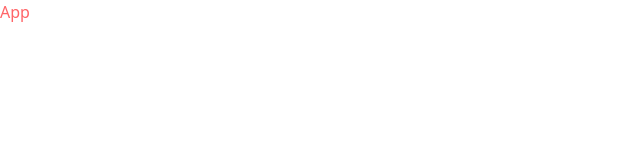
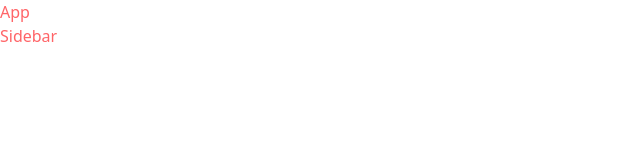
Before and after one commit to sahil-verma-9696/reactjs-todo-list, a React (Vite) app: page / in a window 1280 px wide. Shown: the top 160 px of the page, without its empty margins (0-640 px from the left). Built offline with nearby package versions, Linux system fonts and the light colour scheme.

Commit message:
testing pr

```diff
--- a/src/App.jsx
+++ b/src/App.jsx
@@ -1,10 +1,15 @@
+import Sidebar from "./components/layout/Sidebar"
+
 function App() {
 
   return (
     <div className="text-red-400">
       App
+      <Sidebar/>
     </div>
+
   )
 }
 
+
 export default App
--- a/src/components/layout/Sidebar.jsx
+++ b/src/components/layout/Sidebar.jsx
@@ -0,0 +1,9 @@
+import React from 'react'
+
+const Sidebar = () => {
+  return (
+    <div>Sidebar</div>
+  )
+}
+
+export default Sidebar
```
